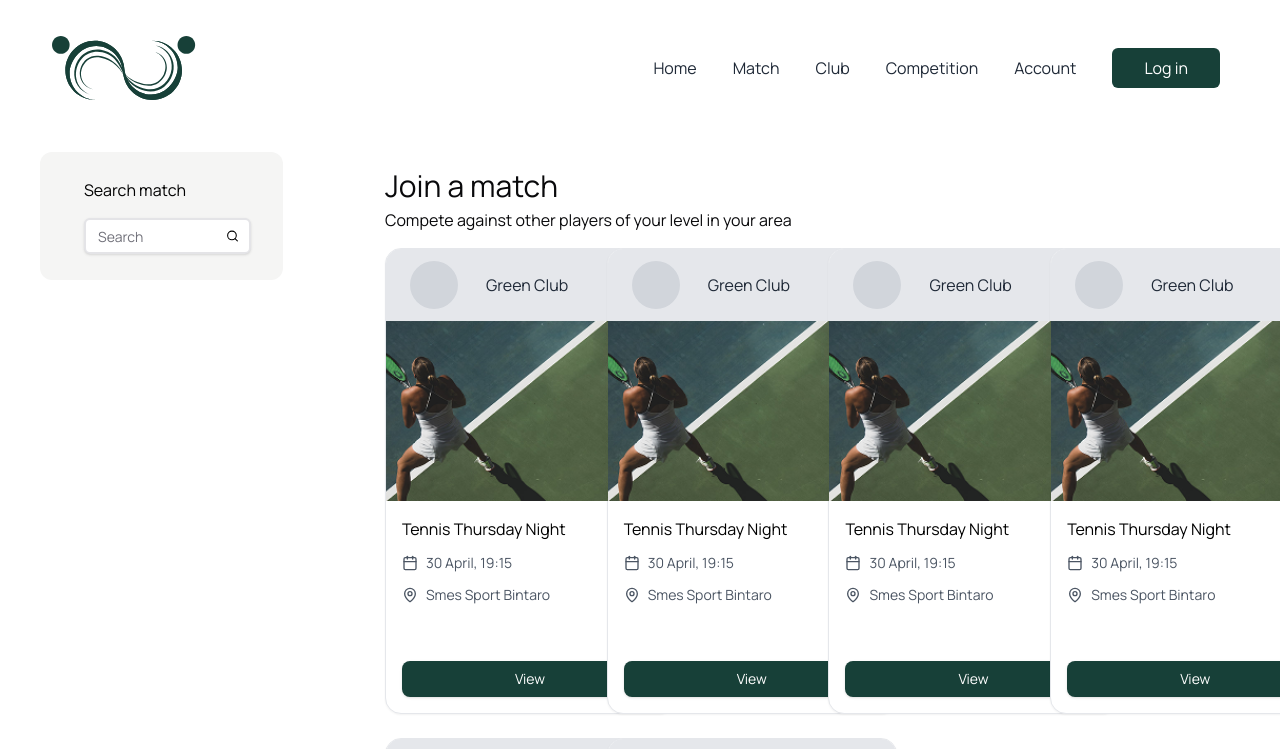
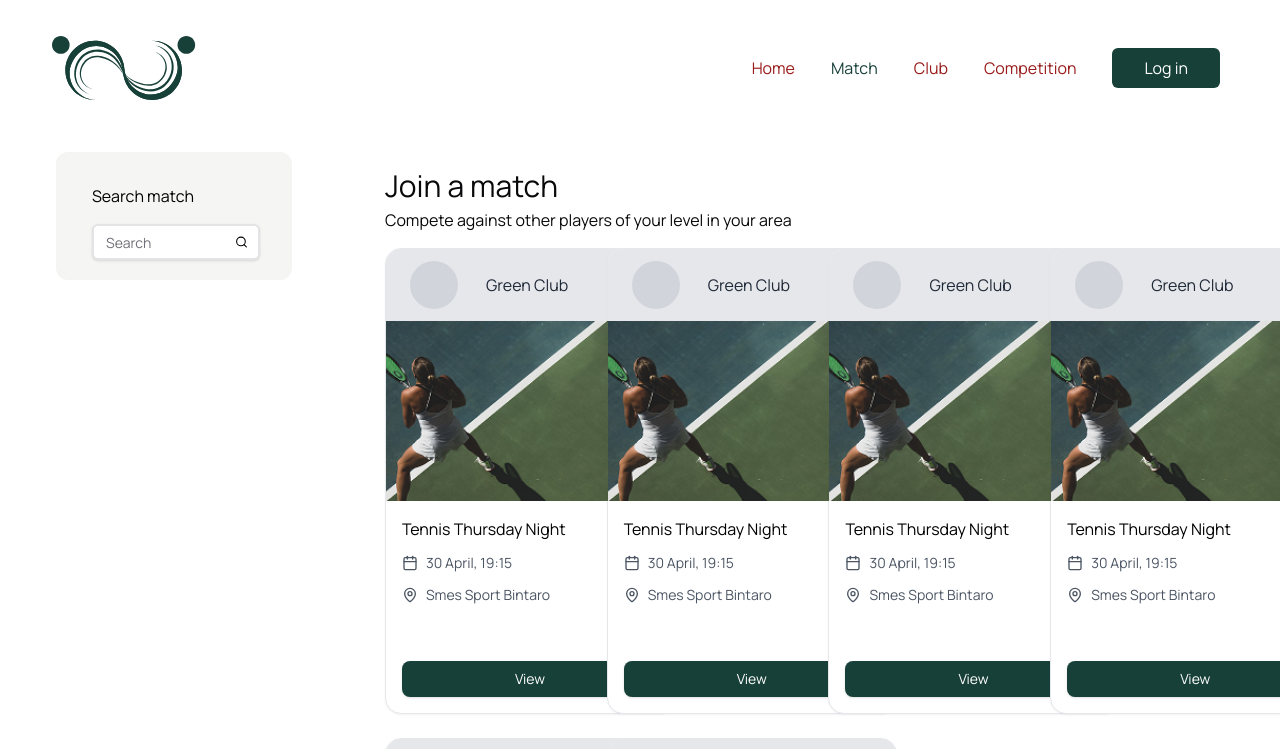
Before and after one commit to Regalangcom/client-racket-network, a Next.js app: page /match in a window 1280 px wide. Shown: the top 749 px of the page. Built offline with nearby package versions, Linux system fonts and the light colour scheme.

Commit message:
💄 Crate and update reusable comp navbar
crate and update reusable comp navbar

```diff
--- /dev/null
+++ b/src/app/components/navbar/logo.tsx
@@ -0,0 +1,15 @@
+// components/navbar/Logo.tsx
+"use client";
+import Image from "next/image";
+import { logoRc } from "@/public";
+
+export const Logo = () => (
+  <Image
+    src={logoRc}
+    alt="Racket Network Logo"
+    priority
+    width={144}
+    height={144}
+    className="w-36 h-37 object-cover rounded"
+  />
+);
--- /dev/null
+++ b/src/app/components/navbar/navItem.tsx
@@ -0,0 +1,48 @@
+// components/navbar/NavItem.tsx
+"use client";
+
+import React from "react";
+import { useRouter, usePathname } from "next/navigation";
+import { LucideIcon } from "lucide-react";
+
+interface NavItemProps {
+  label: string;
+  href?: string;
+  icon?: LucideIcon;
+  button?: boolean;
+}
+
+const NavItem: React.FC<NavItemProps> = ({
+  label,
+  href = "#",
+  icon: Icon,
+  button,
+}) => {
+  const router = useRouter();
+  const pathname = usePathname();
+  const isActive = pathname === href;
+
+  return (
+    <div
+      className={`${
+        isActive ? "text-green-rc" : "text-red-800"
+      } py-4 cursor-pointer transition-all duration-300 ease-in-out text-center`}
+      onClick={() => !button && router.push(href)}
+    >
+      {Icon && (
+        <div className="flex justify-center items-center mb-1 sm:hidden">
+          <Icon size={23} />
+        </div>
+      )}
+      {button ? (
+        <button className="py-2 px-8 bg-background-button-rc text-white rounded-md transition-all">
+          {label}
+        </button>
+      ) : (
+        <span className="text-xs sm:text-base">{label}</span>
+      )}
+    </div>
+  );
+};
+
+export default NavItem;
--- a/src/app/components/navbar/navbar.tsx
+++ b/src/app/components/navbar/navbar.tsx
@@ -1,159 +1,61 @@
-// ========================
-// yang baru di gunakan
-// ========================
-"use client"; // Menandakan bahwa ini adalah Client Component
+// components/navbar/Navbar.tsx
+"use client";
 
-import React, { useState } from "react";
-import Image from "next/image";
-import { logoRc } from "@/public"; // Import logo
-import { useWindowDimension } from "@/hooks/useWindowdimension"; // Import hook untuk dimensi layar
-import { Home, Gamepad, Users } from "lucide-react"; // Ikon untuk navbar
+import React from "react";
+import { useWindowDimension } from "@/hooks/useWindowdimension";
+import { navItems } from "@/constant/navItem";
+import NavItem from "./navItem";
+import { Logo } from "./logo";
 
 interface NavbarProps {
-  variant: "default" | "match";
+  variant: "default" | "match" | "club" | "competition";
 }
 
 const Navbar: React.FC<NavbarProps> = ({ variant }) => {
-  const [active, setActive] = useState<string>("");
   const { isMobile } = useWindowDimension();
 
-  const handleMouseEnter = (item: string) => {
-    setActive(item);
-  };
-
-  const handleMouseLeave = () => {
-    setActive("");
-  };
-
   return (
-    <>
     <section
       className={`${
         isMobile
-            ? "fixed bottom-0 right-0 left-0  justify-evenly  bg-gray-100 px-3 z-10"
-            : "flex justify-between relative items-center bg-white py-8 px-5"
+          ? "fixed bottom-0 right-0 left-0 justify-evenly bg-gray-100 px-3 z-10"
+          : "flex justify-between items-center bg-white py-8 px-5"
       }`}
     >
+      {/* Logo */}
       <header className="pl-2 flex items-center">
-          {variant === "match" && (
-            <div className={`${isMobile ? "hidden" : ""}`}>
-              <Image
-                src={logoRc}
-                alt="Racket Network Logo"
-                priority
-                width={144}
-                height={144}
-                className="w-36 h-37 object-cover rounded"
-              />
-            </div>
-          )}
+        {variant === "match" && !isMobile && <Logo />}
       </header>
 
+      {/* Nav Items */}
       {(variant === "default" || variant === "match") && (
         <nav
           className={`${
             isMobile
-                ? "flex  justify-center px-4  relative max-w-full"
-                : "pr-4 flex space-x-9"
+              ? "flex justify-center px-4"
+              : "pr-4 flex items-center space-x-9"
           }`}
         >
           <div
             className={`${
-                isMobile ? "flex flex-row gap-16 " : "flex py-2 space-x-9"
+              isMobile ? "flex flex-row gap-14" : "flex items-center space-x-9"
             }`}
           >
-              <NavItem
-                label="Home"
-                active={active === "home"}
-                onMouseEnter={() => handleMouseEnter("home")}
-                onMouseLeave={handleMouseLeave}
-                icon={<Home size={23} />}
-              />
-              <NavItem
-                label="Match"
-                active={active === "match"}
-                onMouseEnter={() => handleMouseEnter("match")}
-                onMouseLeave={handleMouseLeave}
-                icon={<Users size={23} />}
-              />
-              <NavItem
-                label="Club"
-                active={active === "club"}
-                onMouseEnter={() => handleMouseEnter("club")}
-                onMouseLeave={handleMouseLeave}
-                icon={<Home size={23} />}
-              />
-              <NavItem
-                label="Competition"
-                active={active === "competition"}
-                onMouseEnter={() => handleMouseEnter("competition")}
-                onMouseLeave={handleMouseLeave}
-                icon={<Gamepad size={23} />}
-              />
-              <NavItem
-                label="Account"
-                active={active === "account"}
-                onMouseEnter={() => handleMouseEnter("account")}
-                onMouseLeave={handleMouseLeave}
-                icon={<Home size={23} />}
-              />
-            </div>
-            <div className={`${isMobile ? "hidden" : ""}`}>
-              <NavItem
-                label="Log in"
-                active={active === "login"}
-                onMouseEnter={() => handleMouseEnter("login")}
-                onMouseLeave={handleMouseLeave}
-                button
-              />
+            {navItems
+              .filter((item) => {
+                if (isMobile) {
+                  return item.showOnMobile || !item.button; // mobile: tampilkan item mobile + non-button bro
+                } else {
+                  return !item.showOnMobile; // desktop: sembunyikan item yg khusus mobile
+                }
+              })
+              .map((item) => (
+                <NavItem key={item.label} {...item} />
+              ))}
           </div>
         </nav>
       )}
     </section>
-    </>
-  );
-};
-
-// Reusable NavItem Component
-interface NavItemProps {
-  label: string;
-  active: boolean;
-  onMouseEnter: () => void;
-  onMouseLeave: () => void;
-  button?: boolean;
-  icon?: React.ReactNode;
-}
-
-const NavItem: React.FC<NavItemProps> = ({
-  label,
-  active,
-  onMouseEnter,
-  onMouseLeave,
-  button = false,
-  icon,
-}) => {
-  return (
-    <div
-      className={`${
-        active ? "text-green-rc" : "text-gray-800"
-      } py-4   rounded-md cursor-pointer transition-all duration-300 ease-in-out w-full text-center`}
-      onMouseEnter={onMouseEnter}
-      onMouseLeave={onMouseLeave}
-    >
-      {/* Menambahkan wrapper div untuk memastikan ikon berada di tengah */}
-      {icon && (
-        <div className="flex  justify-center items-center mb-2 sm:hidden">
-          {icon}
-        </div>
-      )}
-      {button ? (
-        <button className="py-2 px-8 bg-background-button-rc text-white rounded-md transition-all">
-          {label}
-        </button>
-      ) : (
-        <span className="text-xs sm:text-base mt-1">{label}</span>
-      )}
-    </div>
   );
 };
 
--- a/src/app/components/search/search.tsx
+++ b/src/app/components/search/search.tsx
@@ -6,7 +6,7 @@ import { Search } from "lucide-react";
 const SearchForm: React.FC = () => {
   return (
     <>
-      <section className="max-w-full sm:max-w-[72%]  pl-11  mx-6 h-32 flex flex-col justify-center bg-background-card py-8 px-8 rounded-xl transition-all">
+      <section className="max-w-full sm:max-w-[70%] pl-9  mx-10 h-32 flex flex-col  bg-background-card py-8 px-8 rounded-xl transition-all">
         <p className="text-black font-bold mb-4">Search match</p>
         <div className="relative">
           <Input
--- /dev/null
+++ b/src/constant/navItem.ts
@@ -0,0 +1,20 @@
+// components/navbar/navConfig.ts
+import { Home, Gamepad, Users } from "lucide-react";
+import { LucideIcon } from "lucide-react";
+
+export type NavItemType = {
+  label: string;
+  href?: string;
+  icon?: LucideIcon;
+  button?: boolean;
+  showOnMobile?: boolean;
+};
+
+export const navItems: NavItemType[] = [
+  { label: "Home", href: "/", icon: Home },
+  { label: "Match", href: "/match", icon: Users },
+  { label: "Club", href: "/club", icon: Home },
+  { label: "Competition", href: "/competition", icon: Gamepad },
+  { label: "Account", href: "/account", icon: Home, showOnMobile: true },
+  { label: "Log in", button: true },
+];
```
Also changed, not shown: 1 other file (tests, documents, lock files or other folders). Lines whose indentation alone changed are shown as unchanged.
